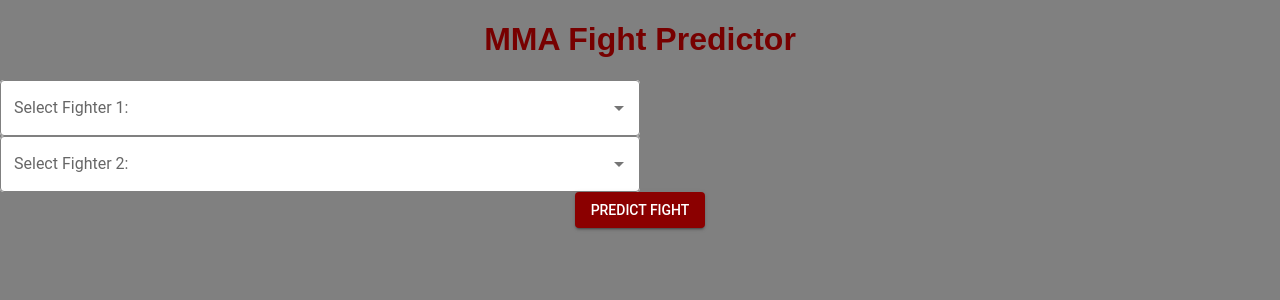
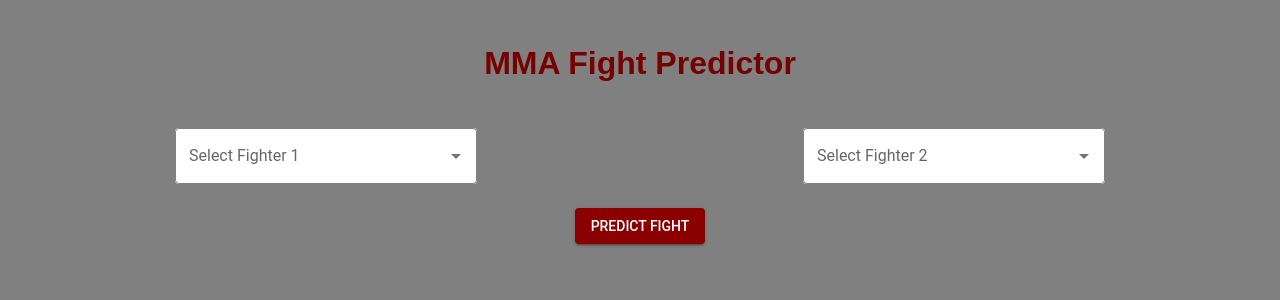
Before and after one commit to maguirearman/fightPredictor, a React (Create React App) app in the folder mma_proj/fight-predictor-app/: page / in a window 1280 px wide. Shown: the top 300 px of the page. Built offline with nearby package versions, Linux system fonts and the light colour scheme; no server answers; a web font is replaced by a local one.

Commit message:
worked on spacing

```diff
--- a/mma_proj/fight-predictor-app/src/App.js
+++ b/mma_proj/fight-predictor-app/src/App.js
@@ -4,7 +4,9 @@ import React, { useState, useEffect } from 'react';
 // import WeightClassSelector from './WeightClassSelector';
 import FighterSelector from './FighterSelector';
 import PredictButton from './PredictButton';
-import { ThemeProvider } from '@mui/material/styles'; // Import ThemeProvider
+import { ThemeProvider} from '@mui/material/styles'; // Import ThemeProvider
+import Grid from '@mui/material/Grid'; // Import Grid component
+import Box from '@mui/material/Box'; // Import Box component
 import theme from './theme.js'; // Import the custom theme
 
 
@@ -101,29 +103,44 @@ function App() {
 
 
   return (
-    <ThemeProvider theme={theme}> {/* Apply the theme here */}
-      <div className="App">
+    <ThemeProvider theme={theme}>
+      <Box sx={{ flexGrow: 1, padding: 3 }}> {/* Add padding around the entire app */}
+        <Grid container spacing={3} justifyContent="center"> {/* Add spacing between items and center them */}
+          <Grid item xs={12}>
+            <Box textAlign="center">
               <h1>MMA Fight Predictor</h1>
-        {/* <WeightClassSelector
-          weightClasses={weightClasses}
-          selectedWeightClass={selectedWeightClass}
-          onSelectWeightClass={handleSelectWeightClass}
-        /> */}
+              </Box>
+          </Grid>
+          <Grid item md={6} sm={8} xs={12}>
             <FighterSelector
               fighters={fighters}
               selectedFighter={selectedFighter1}
               onSelectFighter={handleSelectFighter1}
-          label={`Select Fighter 1: ${selectedFighter1}`}
+              label={`Select Fighter 1`}
             />
+          </Grid>
+          <Grid item md={6} sm={8} xs={12}>
             <FighterSelector
               fighters={fighters}
               selectedFighter={selectedFighter2}
               onSelectFighter={handleSelectFighter2}
-          label={`Select Fighter 2: ${selectedFighter2}`}
+              label={`Select Fighter 2`}
             />
+          </Grid>
+          <Grid item xs={12}>
+            <Box textAlign="center"> {/* Center the PredictButton */}
               <PredictButton onClick={handlePredictFight} />
-        {predictionResult && <div className="prediction-result">{predictionResult}</div>}
-      </div>
+            </Box>
+          </Grid>
+          {predictionResult && (
+            <Grid item xs={12}>
+              <Box textAlign="center"> {/* Center the prediction result */}
+                <div className="prediction-result">{predictionResult}</div>
+              </Box>
+            </Grid>
+          )}
+        </Grid>
+      </Box>
     </ThemeProvider>
   );
 }
--- a/mma_proj/fight-predictor-app/src/FighterSelector.js
+++ b/mma_proj/fight-predictor-app/src/FighterSelector.js
@@ -5,18 +5,16 @@ import TextField from '@mui/material/TextField';
 import Autocomplete from '@mui/material/Autocomplete';
 
 function FighterSelector({ fighters, selectedFighter, onSelectFighter, label }) {
-  // Prepare the options in the expected format if not already
   const options = fighters.map(fighter => (typeof fighter === 'string' ? { label: fighter, value: fighter } : fighter));
 
-  // Handle selection change
   const handleChange = (event, newValue) => {
     onSelectFighter(newValue ? newValue.value : '');
   };
 
-  // Determine the value based on the selectedFighter
   const value = options.find(option => option.value === selectedFighter) || null;
 
   return (
+    <div style={{ display: 'flex', justifyContent: 'center', height: '100%' }}>
       <Autocomplete
         value={value}
         onChange={handleChange}
@@ -28,15 +26,12 @@ function FighterSelector({ fighters, selectedFighter, onSelectFighter, label })
             {...params}
             label={label}
             variant="outlined"
-          // Add custom styling here
             InputProps={{
               ...params.InputProps,
               style: { backgroundColor: 'white' }, // Makes the input field white
             }}
           />
         )}
-      fullWidth
-      // Apply sx prop for styling
         sx={{
           width: '50%', // Sets the width to half of its container
           '& .MuiOutlinedInput-root': {
@@ -53,6 +48,7 @@ function FighterSelector({ fighters, selectedFighter, onSelectFighter, label })
         }}
         clearOnEscape
       />
+    </div>
   );
 }
 
```
Lines whose indentation alone changed are shown as unchanged.
